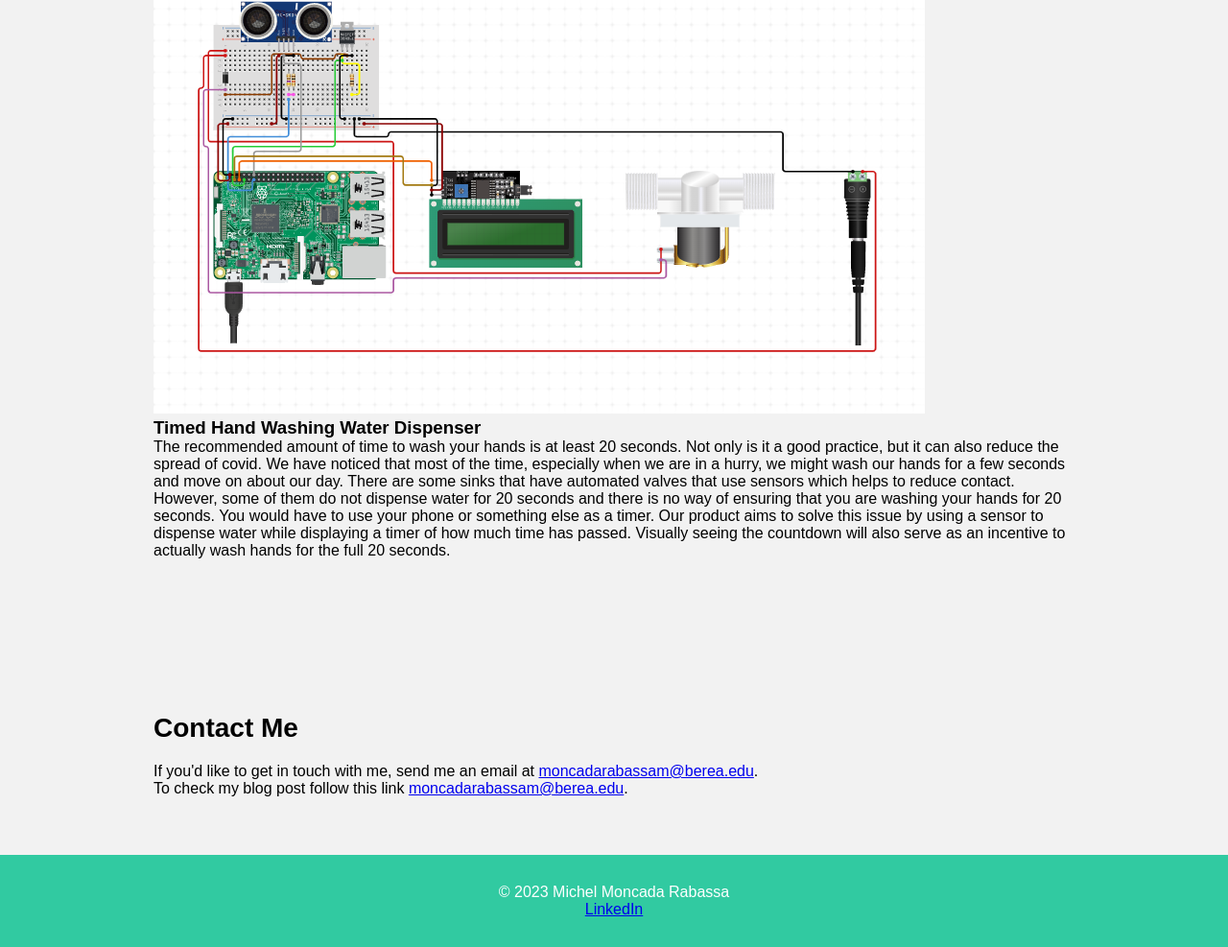
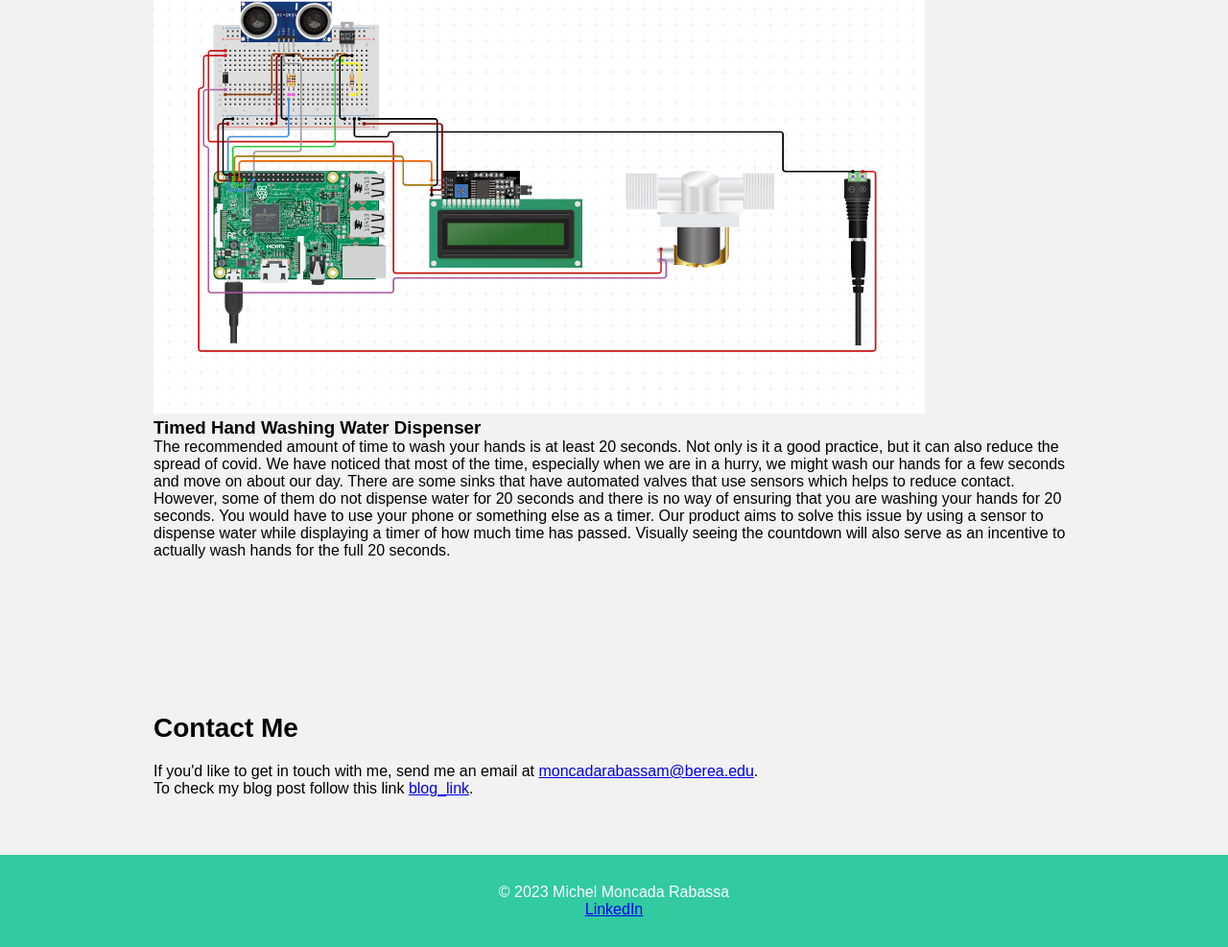
Before and after one commit to michelmonc/michelmonc.github.io, a plain HTML site: page index.html in a window 1280 px wide. Shown: the part 731-1718 px from the top of the page at 96% size. Drawn offline with Linux system fonts and the light colour scheme.

Commit message:
Fixed a problem with my blog link

```diff
--- a/index.html
+++ b/index.html
@@ -62,7 +62,8 @@ Overall, my dedication to my education and professional development, combined wi
         <div class="container">
             <h2>Contact Me</h2>
             <p>If you'd like to get in touch with me, send me an email at <a href="mailto:your.email@example.com">moncadarabassam@berea.edu</a>.</p>
-            <p>To check my blog post follow this link <a href="https://blog77772.wordpress.com">moncadarabassam@berea.edu</a>.</p>
+            <b></b>
+            <p>To check my blog post follow this link <a href="https://blog77772.wordpress.com">blog_link</a>.</p>
         </div>
     </section>
 
```
